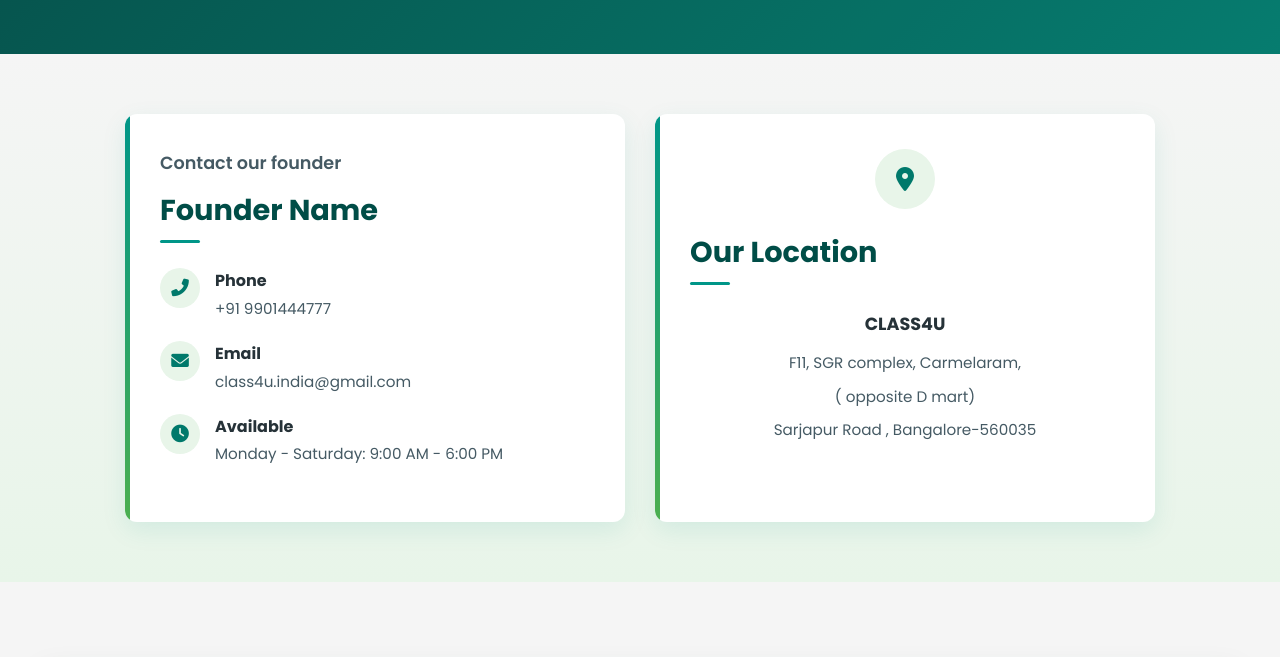
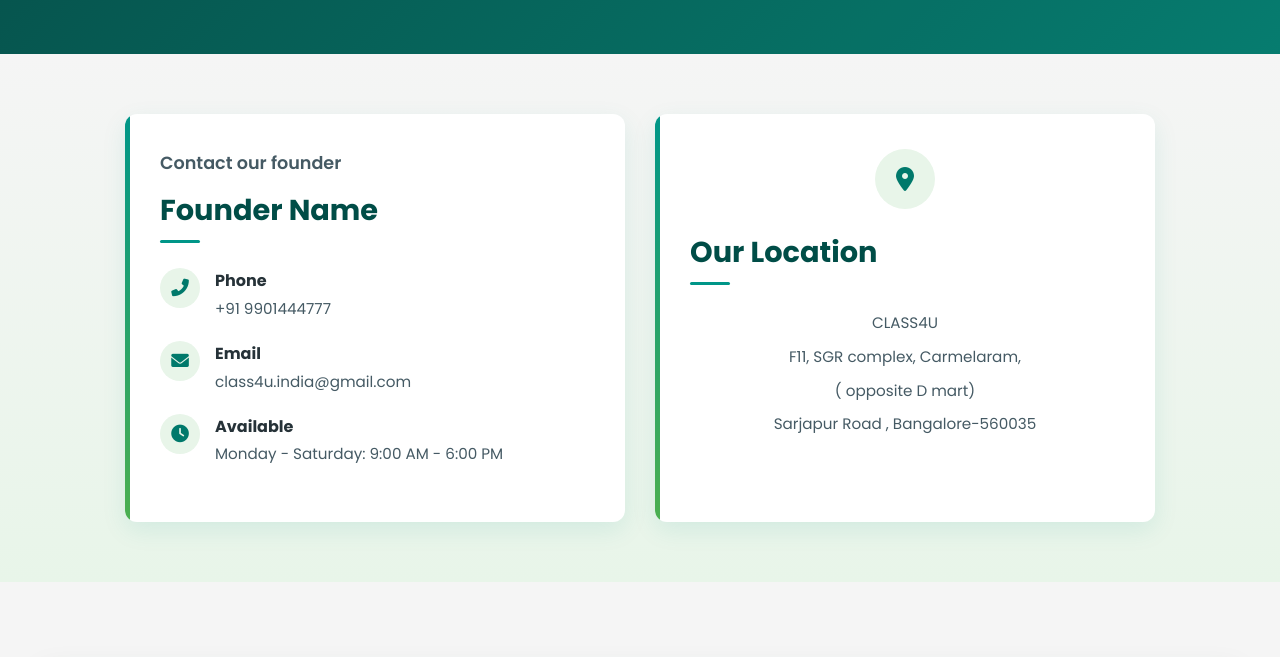
Before and after one commit to poovarasankar/class4u, a plain HTML site: page contact.html in a window 1280 px wide. Shown: the part 143-800 px from the top of the page. Drawn offline with Linux system fonts and the light colour scheme; grey boxes are pictures that could not be loaded.

Commit message:
Update contact.html

```diff
--- a/contact.html
+++ b/contact.html
@@ -535,7 +535,7 @@
                 </div>
                 <h2>Our Location</h2>
                 <div class="location-text">
-                    <strong>CLASS4U</strong>
+                    <p style="font-weight:400">CLASS4U</p>
                     <p>F11, SGR complex, Carmelaram,</p>
                     <p>( opposite D mart) </p>
                     <p>Sarjapur Road , Bangalore-560035</p>
```
